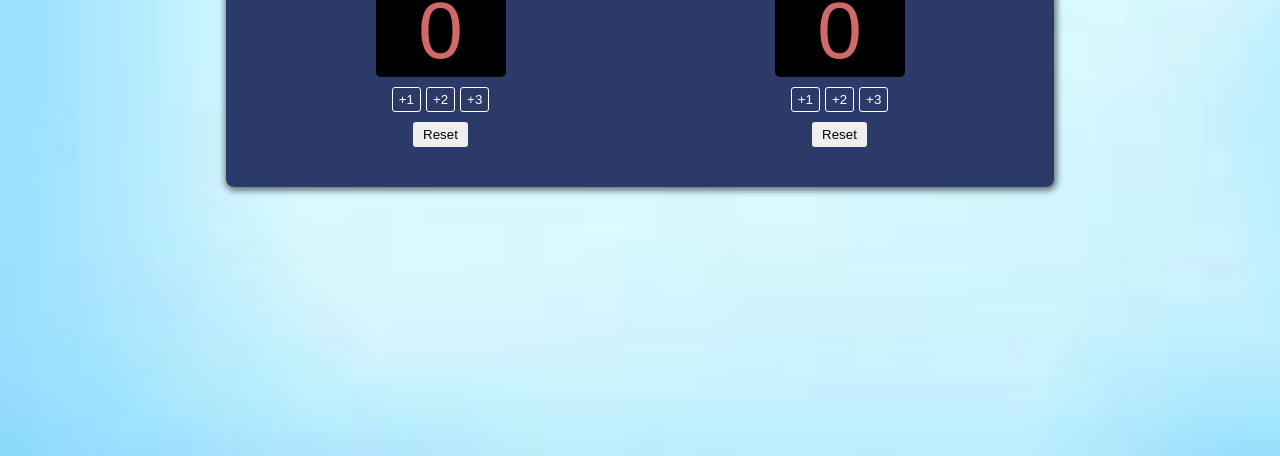
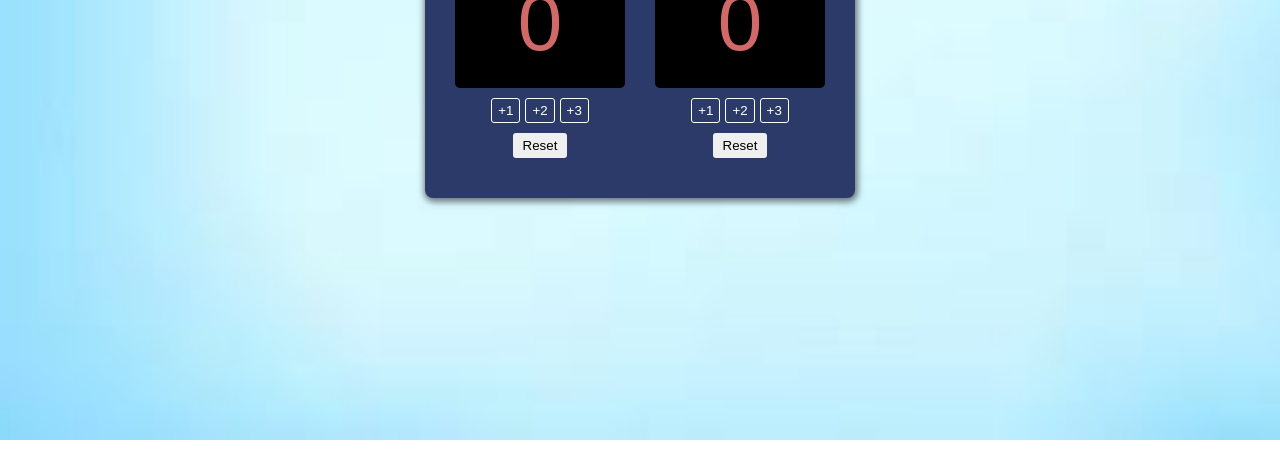
Before and after one commit to hannou-hmz/Basketball-Score-Counter, a plain HTML site: page index.html in a window 1280 px wide. Shown: the part 360-816 px from the top of the page. Drawn offline with Linux system fonts and the light colour scheme.

Commit message:
Update width and height of home guest labels.

```diff
--- a/index.css
+++ b/index.css
@@ -6,17 +6,17 @@ body{
     background-image: url("images/images.jpeg");
     background-repeat: no-repeat;
     background-size: cover;
+    margin: auto;
 }
 
 .full-container{
     font-family:arial;
     display: flex;
+    align-items: center;
     gap: 30px;
     padding: 30px;
-    width: 60vw;
     flex-shrink: 0;
     white-space: nowrap;
-    /* flex-wrap:wrap; */
     background-color: rgb(43, 58, 105);
     border-radius: 8px;
     box-shadow: 1px 2px 6px 2px rgba(0,0,0,0.5);
@@ -40,10 +40,12 @@ body{
 #guest-label , #home-label{
     display: flex;
     justify-content: center;
+    align-items: center;
     font-size: 80px;
     background-color: black;
     color: rgb(209, 105, 105);
-    width: 130px;
+    width: 170px;
+    height: 130px;
     border-radius: 5px;
 }
 
```
